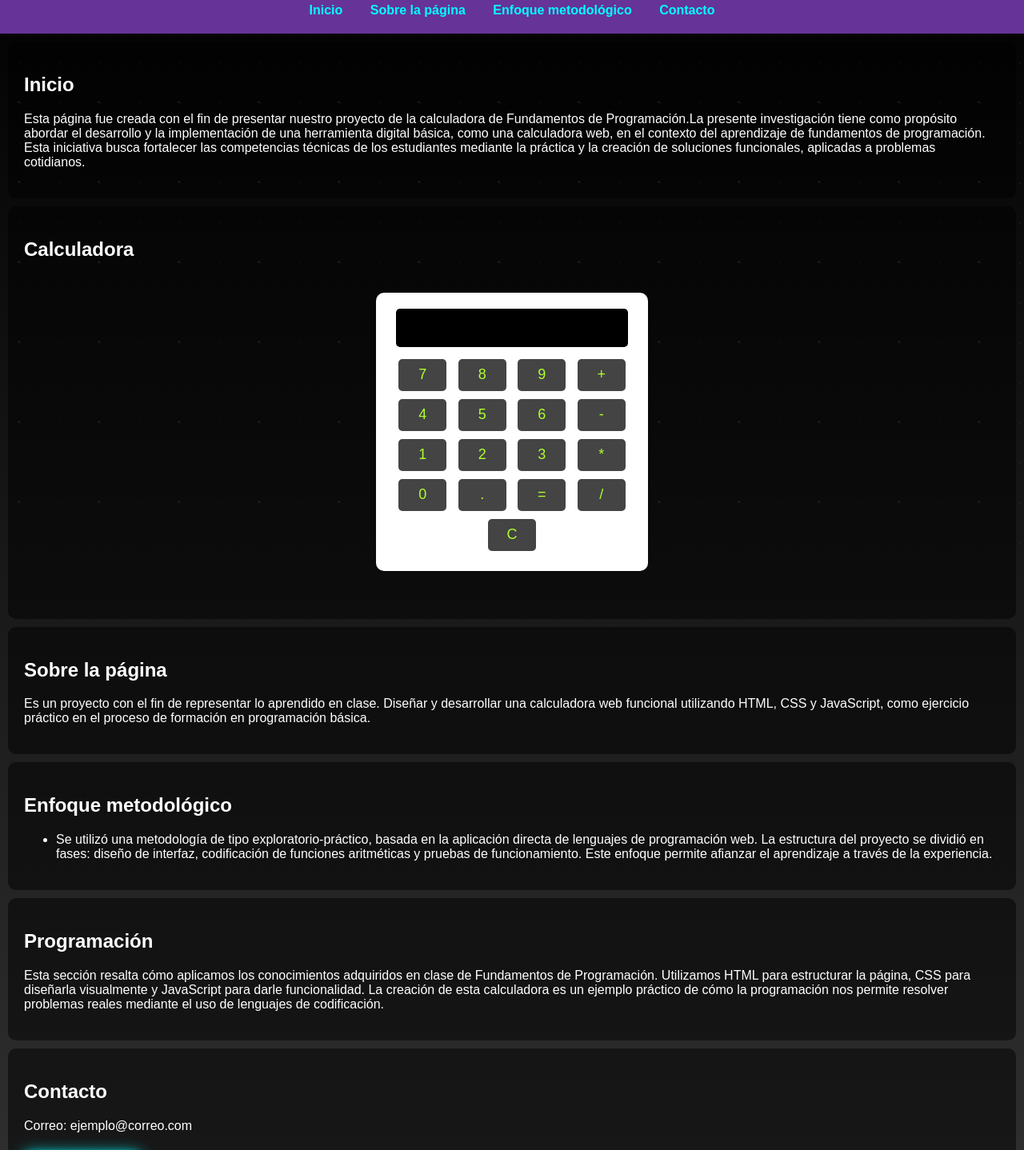
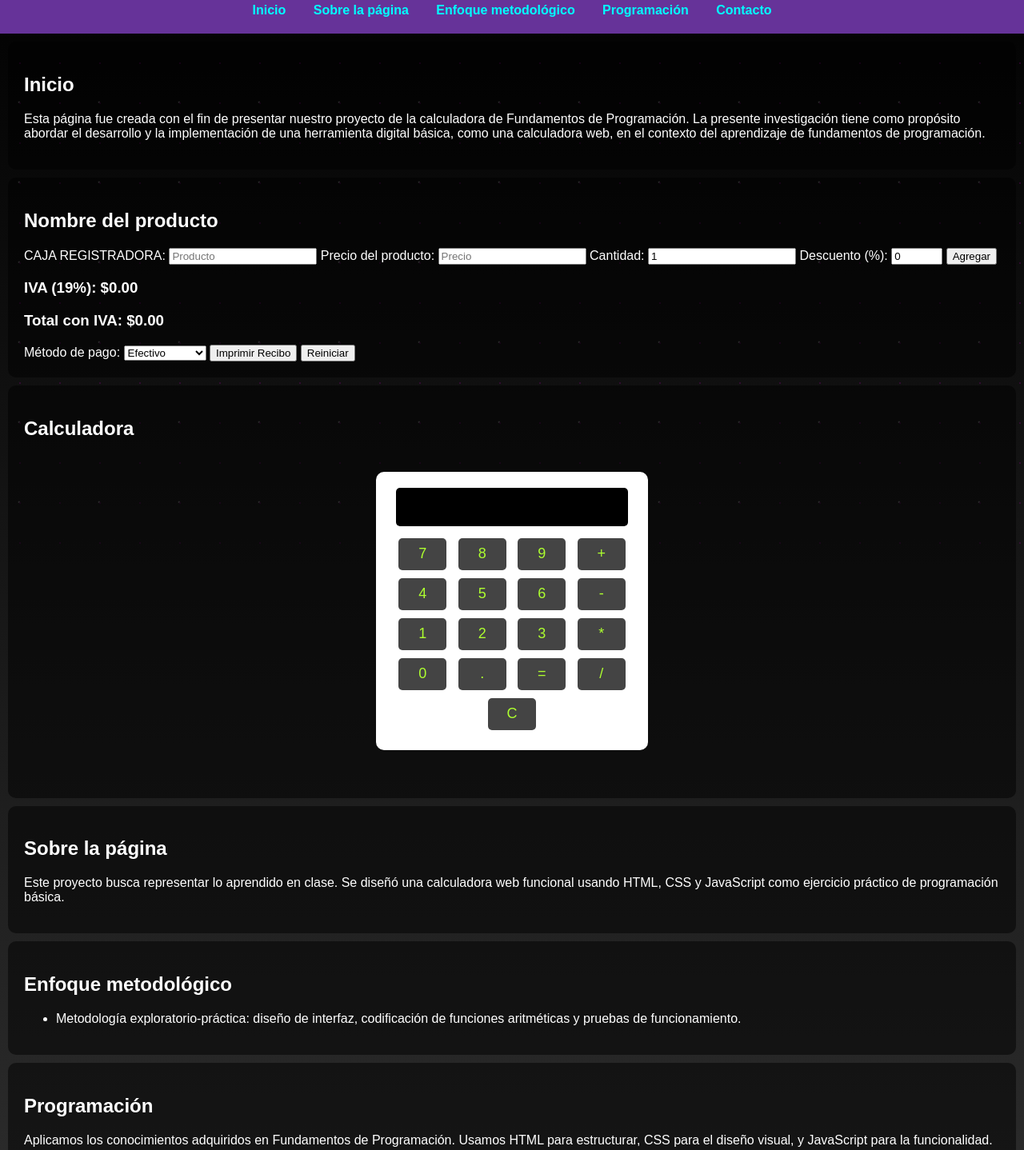
Before and after one commit to greeyd-bite/Calculadora, a plain HTML site: page index.html in a window 1280 px wide. Shown: the part 96-1534 px from the top of the page at 80% size. Drawn offline with Linux system fonts and the light colour scheme.

Commit message:
Update index.html

```diff
--- a/index.html
+++ b/index.html
@@ -2,9 +2,8 @@
 <html lang="es">
 <head>
     <meta charset="UTF-8">
-    <meta http-equiv="Content-Type" content="text/html; charset=UTF-8">
     <meta name="viewport" content="width=device-width, initial-scale=1.0">
-    <title>Calculadora</title>
+    <title>Caja Registradora y Calculadora</title>
     <link rel="stylesheet" href="estilos.css">
 </head>
 <body>
@@ -13,17 +12,46 @@
         <h1 class="blink">¡Bienvenidos!</h1>
         <nav>
             <a href="#inicio">Inicio</a>
-            <a href="#Sobre la página">Sobre la página</a>
-            <a href="#Enfoque metodológico">Enfoque metodológico</a>
+            <a href="#sobre">Sobre la página</a>
+            <a href="#enfoque">Enfoque metodológico</a>
+            <a href="#programacion">Programación</a>
             <a href="#contacto">Contacto</a>
         </nav>
     </header>
 
     <section id="inicio" class="fade-in">
         <h2>Inicio</h2>
-        <p>Esta página fue creada con el fin de presentar nuestro proyecto de la calculadora de Fundamentos de Programación.La presente investigación tiene como propósito abordar el desarrollo y la implementación de una herramienta digital básica, como una calculadora web, en el contexto del aprendizaje de fundamentos de programación. Esta iniciativa busca fortalecer las competencias técnicas de los estudiantes mediante la práctica y la creación de soluciones funcionales, aplicadas a problemas cotidianos. </p>
+        <p>Esta página fue creada con el fin de presentar nuestro proyecto de la calculadora de Fundamentos de Programación. La presente investigación tiene como propósito abordar el desarrollo y la implementación de una herramienta digital básica, como una calculadora web, en el contexto del aprendizaje de fundamentos de programación.</p>
     </section>
 
+    <!-- Caja Registradora (Ahora va primero) -->
+    <section id="registradora" class="fade-in registradora">
+        <h2>Nombre del producto</h2>
+        <label>CAJA REGISTRADORA:</label>
+        <input type="text" id="nombreProducto" placeholder="Producto">
+        <label>Precio del producto:</label>
+        <input type="number" id="precioProducto" placeholder="Precio">
+        <label>Cantidad:</label>
+        <input type="number" id="cantidadProducto" placeholder="1" value="1" min="1">
+        <label>Descuento (%):</label>
+        <input type="number" id="descuentoProducto" placeholder="0" min="0" max="100" value="0">
+        <button onclick="agregarProducto()">Agregar</button>
+        <ul id="listaProductos"></ul>
+        <h3>IVA (19%): $<span id="ivaValor">0.00</span></h3>
+        <h3>Total con IVA: $<span id="total">0.00</span></h3>
+
+        <label>Método de pago:</label>
+        <select id="metodoPago">
+            <option value="Efectivo">Efectivo</option>
+            <option value="Tarjeta">Tarjeta</option>
+            <option value="Transferencia">Transferencia</option>
+        </select>
+
+        <button onclick="imprimirRecibo()">Imprimir Recibo</button>
+        <button onclick="reiniciarCaja()">Reiniciar</button>
+    </section>
+
+    <!-- Calculadora -->
     <section class="fade-in">
         <h2>Calculadora</h2>
         <div class="calculadora">
@@ -50,27 +78,23 @@
         </div>
     </section>
 
-    <section id="Sobre la página" class="fade-in">
+    <!-- Resto del contenido -->
+    <section id="sobre" class="fade-in">
         <h2>Sobre la página</h2>
-        <p>Es un proyecto con el fin de representar lo aprendido en clase. Diseñar y desarrollar una calculadora web funcional utilizando HTML, CSS y JavaScript, como ejercicio práctico en el proceso de formación en programación básica.</p>
+        <p>Este proyecto busca representar lo aprendido en clase. Se diseñó una calculadora web funcional usando HTML, CSS y JavaScript como ejercicio práctico de programación básica.</p>
     </section>
 
-    <section id="Enfoque metodológico" class="fade-in">
+    <section id="enfoque" class="fade-in">
         <h2>Enfoque metodológico</h2>
         <ul>
-            <li>Se utilizó una metodología de tipo exploratorio-práctico, basada en la aplicación directa de lenguajes de programación web. La estructura del proyecto se dividió en fases: diseño de interfaz, codificación de funciones aritméticas y pruebas de funcionamiento. Este enfoque permite afianzar el aprendizaje a través de la experiencia.</li>
+            <li>Metodología exploratorio-práctica: diseño de interfaz, codificación de funciones aritméticas y pruebas de funcionamiento.</li>
         </ul>
     </section>
 
     <section id="programacion" class="fade-in">
-    <h2>Programación</h2>
-    <p>
-        Esta sección resalta cómo aplicamos los conocimientos adquiridos en clase de Fundamentos de Programación.
-        Utilizamos HTML para estructurar la página, CSS para diseñarla visualmente y JavaScript para darle funcionalidad.
-        La creación de esta calculadora es un ejemplo práctico de cómo la programación nos permite resolver problemas reales
-        mediante el uso de lenguajes de codificación.
-    </p>
-</section>
+        <h2>Programación</h2>
+        <p>Aplicamos los conocimientos adquiridos en Fundamentos de Programación. Usamos HTML para estructurar, CSS para el diseño visual, y JavaScript para la funcionalidad.</p>
+    </section>
 
     <section id="contacto" class="fade-in">
         <h2>Contacto</h2>
@@ -82,19 +106,17 @@
         <p>© 2025 Mi Primera Página Web</p>
     </footer>
 
+    <!-- JavaScript actualizado -->
     <script>
+        // Calculadora
         function agregar(valor) {
             const campo = document.getElementById('resultado');
             campo.value += valor;
-            reproducirSonido();
-            animarCampo();
         }
 
         function calcular() {
             try {
                 document.getElementById('resultado').value = eval(document.getElementById('resultado').value);
-                reproducirSonido();
-                animarCampo();
             } catch (e) {
                 alert("Operación inválida");
             }
@@ -102,29 +124,11 @@
 
         function limpiar() {
             document.getElementById('resultado').value = '';
-            reproducirSonido();
-            animarCampo();
         }
 
         function borrarUltimo() {
             const campo = document.getElementById('resultado');
             campo.value = campo.value.slice(0, -1);
-            reproducirSonido();
-            animarCampo();
-        }
-
-        function reproducirSonido() {
-            const sonido = document.getElementById('sonido-tecla');
-            if (sonido) {
-                sonido.currentTime = 0;
-                sonido.play();
-            }
-        }
-
-        function animarCampo() {
-            const campo = document.getElementById('resultado');
-            campo.classList.add('tecla-animada');
-            setTimeout(() => campo.classList.remove('tecla-animada'), 100);
         }
 
         document.addEventListener('keydown', function (event) {
@@ -133,7 +137,7 @@
 
             if (validKeys.includes(key)) {
                 agregar(key);
-            } else if (key === 'Enter' || key === '=') {
+            } else if (key === 'Enter') {
                 event.preventDefault();
                 calcular();
             } else if (key.toLowerCase() === 'c') {
@@ -142,6 +146,72 @@
                 borrarUltimo();
             }
         });
+
+        // Registradora con mejoras
+        let productos = [];
+        let total = 0;
+
+        function agregarProducto() {
+            const nombre = document.getElementById("nombreProducto").value.trim();
+            const precio = parseFloat(document.getElementById("precioProducto").value);
+            const cantidad = parseInt(document.getElementById("cantidadProducto").value) || 1;
+            const descuento = parseFloat(document.getElementById("descuentoProducto").value) || 0;
+
+            if (nombre && !isNaN(precio) && cantidad > 0) {
+                const subtotalSinDescuento = precio * cantidad;
+                const subtotal = subtotalSinDescuento - (subtotalSinDescuento * (descuento / 100));
+
+                productos.push({ nombre, precio, cantidad, descuento, subtotal });
+                total += subtotal;
+
+                const li = document.createElement("li");
+                li.textContent = `${nombre} x${cantidad} (desc. ${descuento}%): $${subtotal.toFixed(2)}`;
+                document.getElementById("listaProductos").appendChild(li);
+
+                actualizarTotales();
+
+                document.getElementById("nombreProducto").value = "";
+                document.getElementById("precioProducto").value = "";
+                document.getElementById("cantidadProducto").value = "1";
+                document.getElementById("descuentoProducto").value = "0";
+            } else {
+                alert("Por favor, ingresa datos válidos.");
+            }
+        }
+
+        function actualizarTotales() {
+            const iva = total * 0.19;
+            const totalConIva = total + iva;
+
+            document.getElementById("ivaValor").textContent = iva.toFixed(2);
+            document.getElementById("total").textContent = totalConIva.toFixed(2);
+        }
+
+        function imprimirRecibo() {
+            let recibo = "RECIBO DE COMPRA\n\n";
+            productos.forEach(p => {
+                recibo += `${p.nombre} x${p.cantidad} (desc. ${p.descuento}%): $${p.subtotal.toFixed(2)}\n`;
+            });
+            const iva = total * 0.19;
+            const totalConIva = total + iva;
+            const metodo = document.getElementById("metodoPago").value;
+
+            recibo += `\nIVA (19%): $${iva.toFixed(2)}\n`;
+            recibo += `TOTAL: $${totalConIva.toFixed(2)}\n`;
+            recibo += `Método de pago: ${metodo}\n`;
+
+            const win = window.open('', '_blank');
+            win.document.write(`<pre>${recibo}</pre>`);
+            win.print();
+        }
+
+        function reiniciarCaja() {
+            productos = [];
+            total = 0;
+            document.getElementById("listaProductos").innerHTML = "";
+            document.getElementById("ivaValor").textContent = "0.00";
+            document.getElementById("total").textContent = "0.00";
+        }
     </script>
 
 </body>
```
